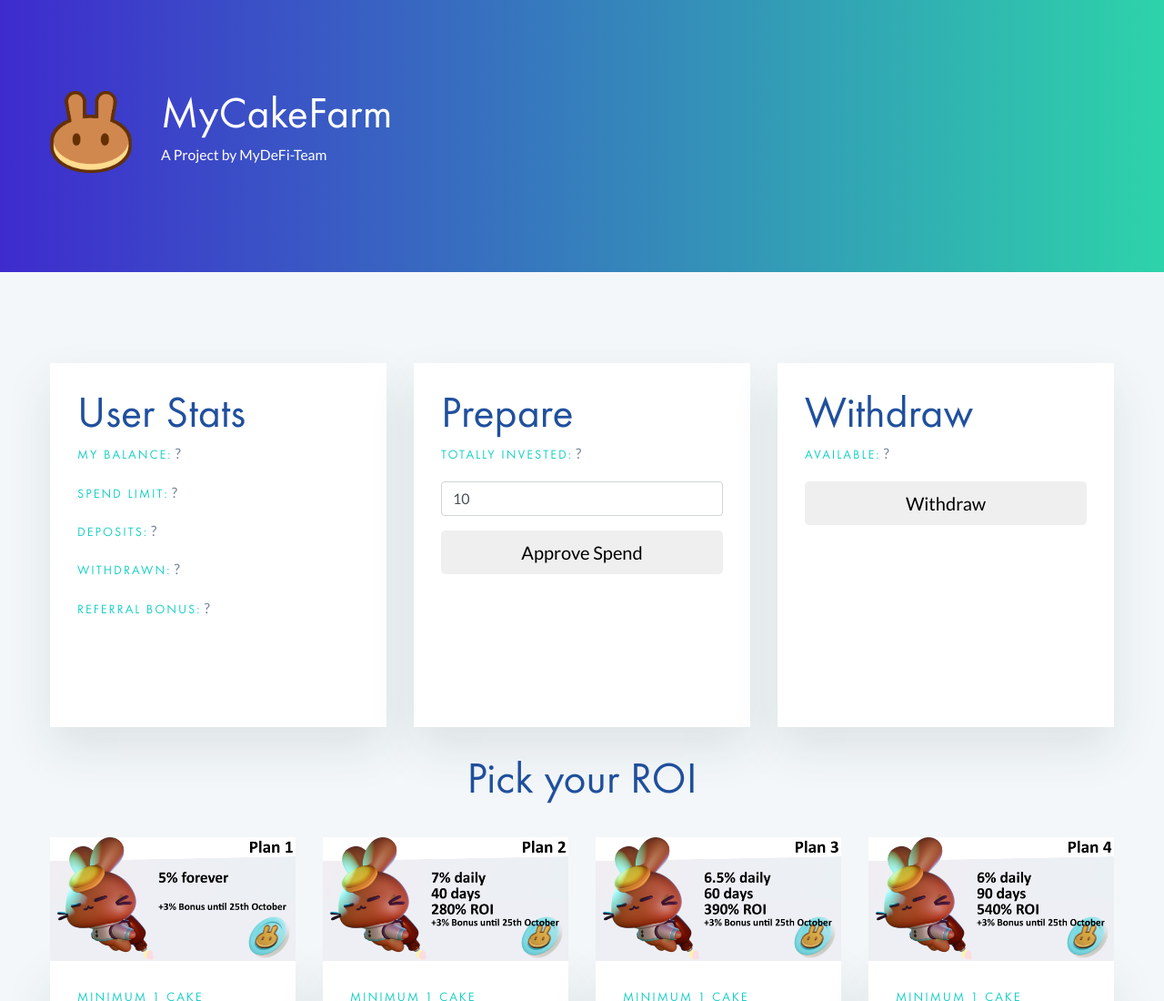
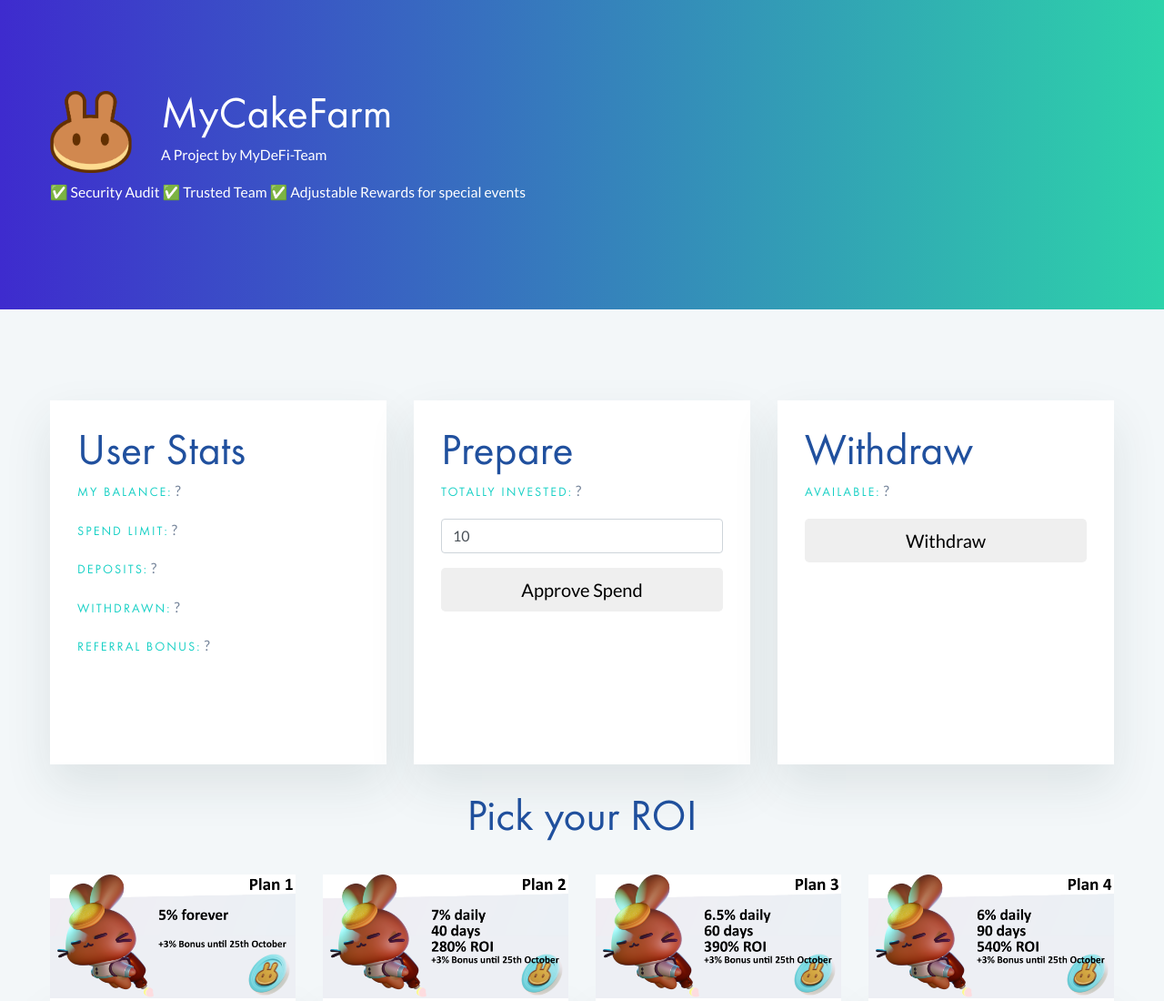
Before and after one commit to w00lf04/cake-farmer-launch, a plain HTML site: page index.html in a window 1280 px wide. Shown: the top 1100 px of the page at 91% size. Drawn offline with Linux system fonts and the light colour scheme.

Commit message:
Update index.html

```diff
--- a/index.html
+++ b/index.html
@@ -57,6 +57,7 @@
 			<img src="img/pancakeswap-cake-logo.png" style="height: 90px;float: left;margin-right: 32px;/*! margin-top: 16px; */">
 			<h2>MyCakeFarm</h2>
 			<p>A Project by MyDeFi-Team</p>
+			<p>✅ Security Audit ✅ Trusted Team ✅ Adjustable Rewards for special events</p>
 		</div>
 	</section>
 	<!-- Fact section end -->
```
